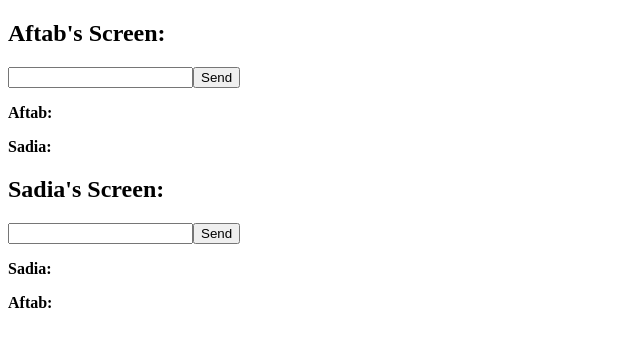
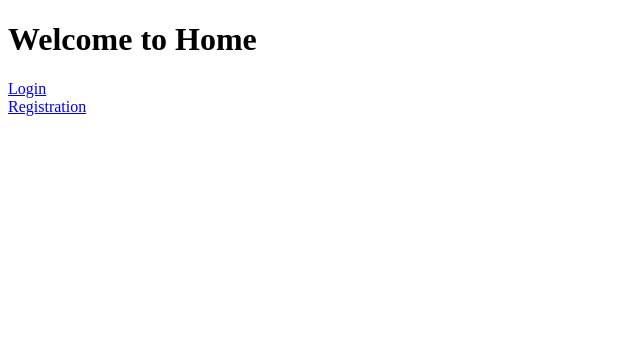
Before and after one commit to aftabrakinsad/PG-APWT-FT-FE, a Next.js app: page / in a window 1280 px wide. Shown: the top 346 px of the page, without its empty margins (0-640 px from the left). Built offline with nearby package versions, Linux system fonts and the light colour scheme.

Commit message:
NextJs - FinalTerm - FrontEnd

```diff
--- a/pages/index.js
+++ b/pages/index.js
@@ -1,65 +1,17 @@
-// import { Inter } from 'next/font/google'
-// import Link from 'next/link'
+import { Inter } from 'next/font/google'
+import Link from 'next/link'
 
-// const inter = Inter({ subsets: ['latin'] })
+const inter = Inter({ subsets: ['latin'] })
 
-// export default function Home() {
-//   return (
-//     <div>
-//       <h1 className="text-4xl font-bold text-center">Welcome to Home</h1>
-//       <p className="text-center">
-//         <Link href={'/Login/login'}>Login</Link>
-//         <br></br>
-//         <Link href={'/Registration/registration'}>Registration</Link>
-//       </p>
-//     </div>
-//   )
-// }
-
-import React, { useState } from "react";
-
-export default function ChatBox() {
-  const [user1, setUser1] = useState('');
-  const [user2, setUser2] = useState('');
-  const [user1Messages, setUser1Messages] = useState([]);
-  const [user2Messages, setUser2Messages] = useState([]);
-
-  const user1SendMessage = (e) => {
-    e.preventDefault();
-    setUser1Messages([...user1Messages, user1]);
-    setUser1('');
-  };
-
-  const user2SendMessage = (e) => {
-    e.preventDefault();
-    setUser2Messages([...user2Messages, user2]);
-    setUser2('');
-  };
-
+export default function Home() {
   return (
     <div>
-      <form className="fm">
-        <h2>Aftab's Screen:</h2>
-        <input type="text" id="user1" value={user1} onChange={(e) => setUser1(e.target.value)} required />
-        <button id="btn-user1" onClick={user1SendMessage}>Send</button><br/>
-        <p><strong>Aftab:</strong> {user1}</p>
-        <p>
-          <strong>Sadia:</strong>
-          {user2Messages.map((message, index) => <p key={index}>{message}</p>)}
-        </p>
-
-        <h2>Sadia's Screen:</h2>
-        <input type="text" id="user2" value={user2} onChange={(e) => setUser2(e.target.value)} required />
-        <button id="btn-user2" onClick={user2SendMessage}>Send</button>
-        <div>
-          <p><strong>Sadia:</strong> {user2}</p>
-        </div>
-        <div>
-          <p><strong>Aftab:</strong>
-            {user1Messages.map((message, index) => <p key={index}>{message}</p>)}
-          </p>
-        </div>
-      </form>
+      <h1 className="text-4xl font-bold text-center">Welcome to Home</h1>
+      <p className="text-center">
+        <Link href={'/Login/login'}>Login</Link>
+        <br></br>
+        <Link href={'/Registration/registration'}>Registration</Link>
+      </p>
     </div>
   )
 }
```
Also changed, not shown: pages/ChatBox/chat.js (added, +47 -0 lines).
